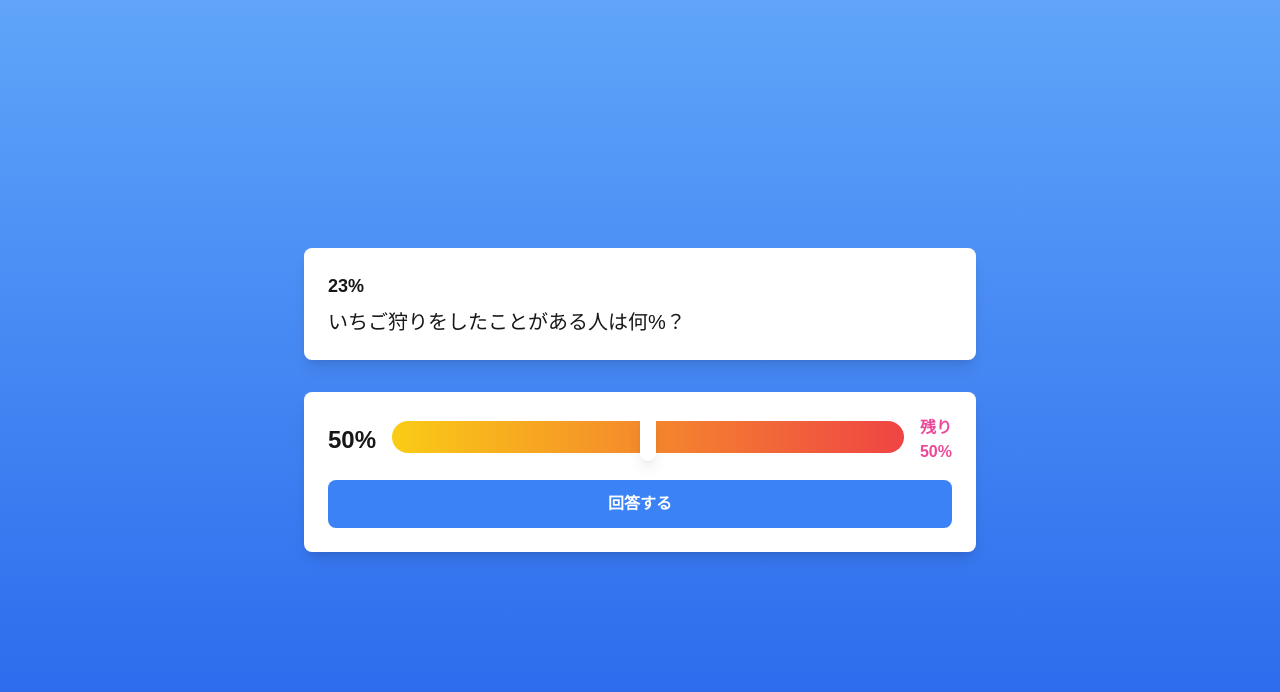
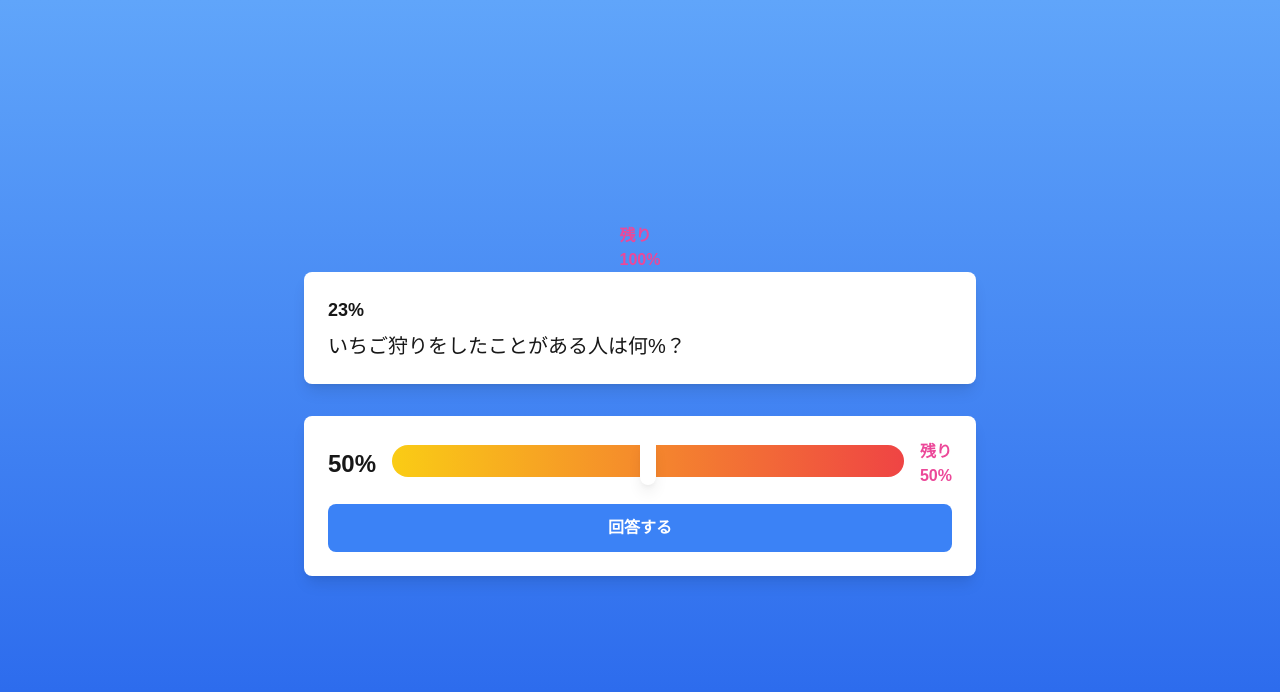
Before and after one commit to na2kera/percent-balloon, a Next.js app: page / in a window 1280 px wide. Shown: the top 692 px of the page. Built offline with nearby package versions, Linux system fonts and the light colour scheme.

Commit message:
残りのパーセントを表示

```diff
--- a/app/page.tsx
+++ b/app/page.tsx
@@ -29,6 +29,13 @@ export default function Home() {
 
   return (
     <div className="flex flex-col items-center justify-center min-h-screen p-8 bg-gradient-to-b from-blue-400 to-blue-600">
+      {/* 残りのパーセントを表示 */}
+      <div className="text-pink-500 font-bold whitespace-nowrap">
+        残り
+        <br />
+        {remainingPercent}%
+      </div>
+
       {/* クイズ質問パネル */}
       <div className="bg-white rounded-lg p-6 shadow-lg max-w-2xl w-full mb-8">
         <div className="flex items-center gap-4">
```
